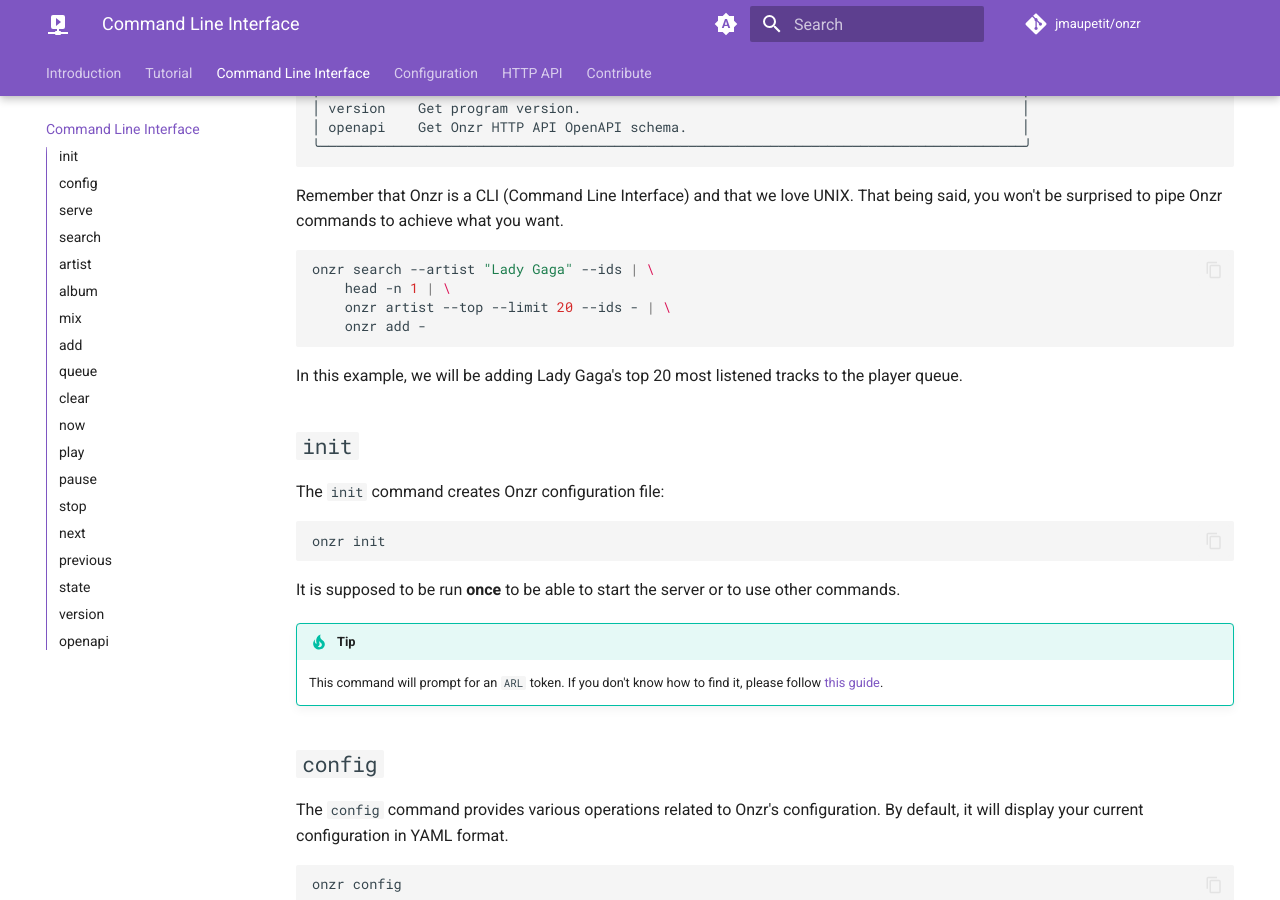
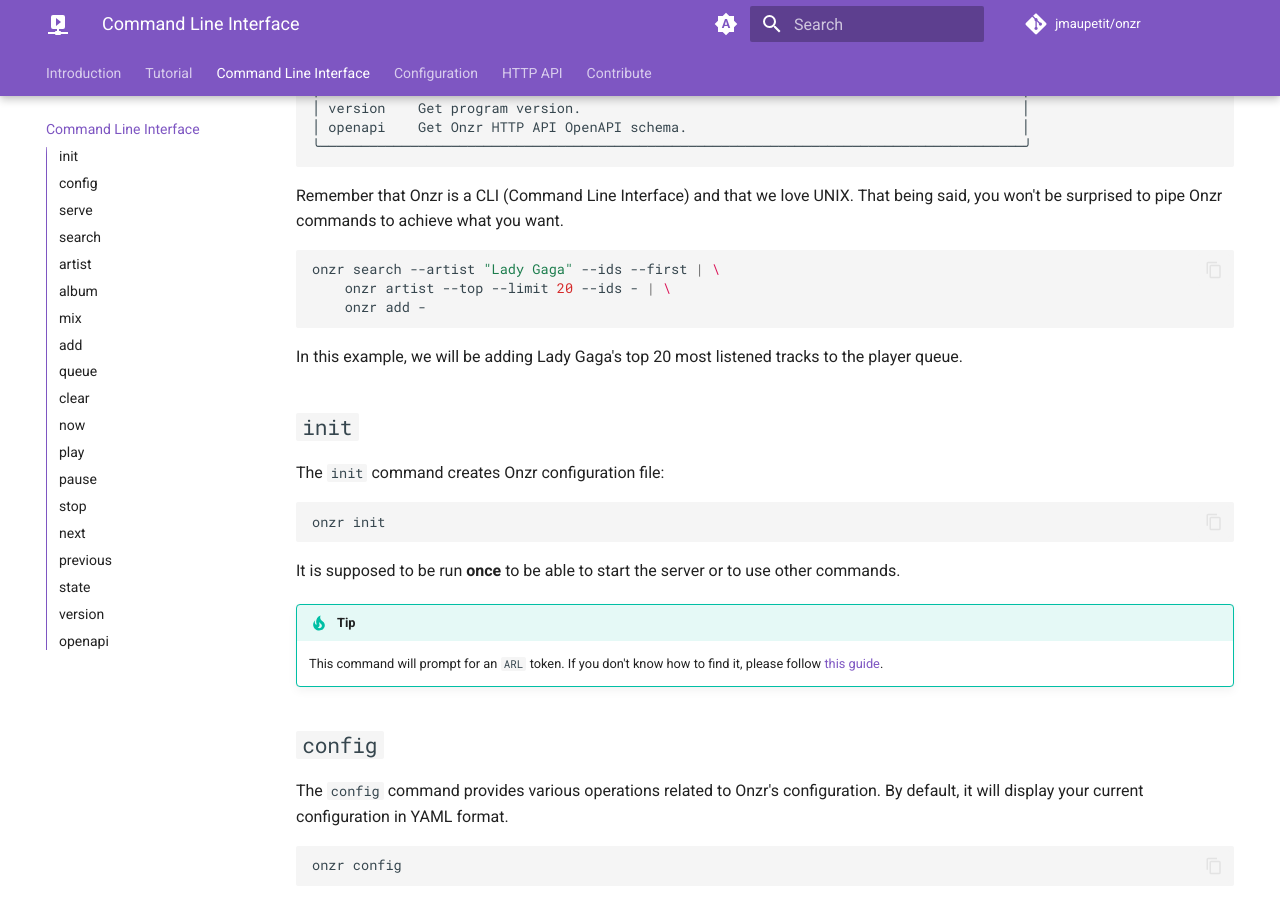
Before and after one commit to jmaupetit/onzr, an MkDocs documentation site: the page built from docs/commands.md, in a window 1280 px wide and 900 px high, scrolled down 672 px. Built offline with MkDocs 1.6.1 and Material for MkDocs 9.7.7, drawn with Linux system fonts in a browser that asks for light colours; comment, search, counter and statistics services are not loaded; some of the changed text lies outside the part shown.

Commit message:
🚸(cli) add `--first` option to the search command
It's more handy to avoid having to pipe to `head -n 1` to get only the
first match of a search.

````diff
--- a/docs/commands.md
+++ b/docs/commands.md
@@ -39,8 +39,7 @@ being said, you won't be surprised to pipe Onzr commands to achieve what you
 want.
 
 ```sh
-onzr search --artist "Lady Gaga" --ids | \
-    head -n 1 | \
+onzr search --artist "Lady Gaga" --ids --first | \
     onzr artist --top --limit 20 --ids - | \
     onzr add -
 ```
@@ -204,8 +203,7 @@ intent is to pipe your search result to another command (e.g. `artist` or
 `play`).
 
 ```sh
-onzr search --artist "Lady Gaga" --ids | \
-    head -n 1 | \
+onzr search --artist "Lady Gaga" --ids --first | \
     onzr artist - # (1)
 ```
 
@@ -257,8 +255,7 @@ onzr artist --top 192
     the same task if you don't remember artists IDs (I don't 😅):
 
     ```sh
-    onzr search --artist "Eric Clapton" --ids | \
-        head -n 1 | \
+    onzr search --artist "Eric Clapton" --ids --first | \
         onzr artist --top -
     ```
 
@@ -338,8 +335,7 @@ Enjoy:
 You can also explore artist's albums using the `--albums` option:
 
 ```sh
-onzr search --artist Radiohead --ids | \
-    head -n 1 | \
+onzr search --artist Radiohead --ids --first | \
     onzr artist --albums --limit 20 -
 ```
 
@@ -379,8 +375,7 @@ There you go, here is Radiohead's discography:
 The `album` command lists album tracks to check or play them:
 
 ```sh
-onzr search --album "Friday night in San Francisco" --ids | \
-    head -n 1 | \
+onzr search --album "Friday night in San Francisco" --ids --first | \
     onzr album -
 ```
 
@@ -419,8 +414,7 @@ To play the entire album, don't forget to list only track ids and pass them to
 the `add` command:
 
 ```sh
-onzr search --album "Friday night in San Francisco" --ids | \
-    head -n 1 | \
+onzr search --album "Friday night in San Francisco" --ids --first | \
     onzr album --ids - | \
     onzr add -
 ```
@@ -597,8 +591,7 @@ onzr now -f
 The `play` command does what it says: it (re-)starts playing queued tracks.
 
 ```sh
-onzr search --artist "Go go penguin" --ids | \
-    head -n 1 | \
+onzr search --artist "Go go penguin" --ids --first | \
     onzr artist --ids - | \
     onzr add - && \
     onzr play
````
Also changed, not shown: CHANGELOG.md (+1 -0 lines), README.md (+2 -4 lines), 2 other files.
